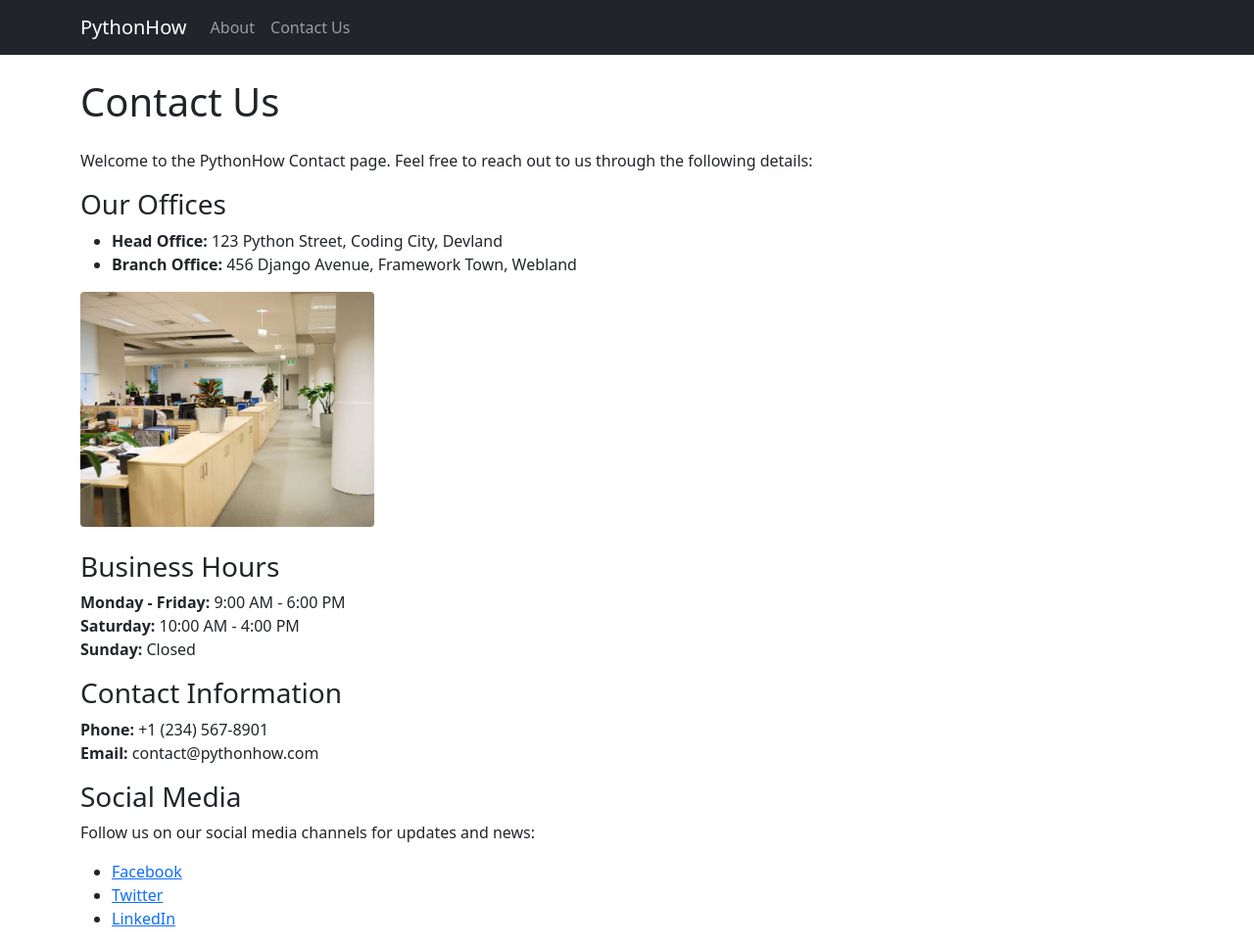
After one commit to reemmarji-03/Job-Application-Website, a Django app: page /contact/ in a window 1280 px wide. The commit adds this page. Shown: the whole page at 98% size. Run offline with Django 5.2, Linux system fonts and the light colour scheme.

Commit message:
about us + contact us pages

```diff
--- a/job_application/templates/base.html
+++ b/job_application/templates/base.html
@@ -18,8 +18,8 @@
                   <li class="nav-item {% if request.path == '/about/' %}active{% endif %}">
                     <a class="nav-link" href="{% url 'about' %}">About</a>
                   </li>
-                  <li class="nav-item">
-                    <a class="nav-link" href="#">Contact</a>
+                  <li class="nav-item {% if request.path == '/contact/' %}active{% endif %}">
+                    <a class="nav-link" href="{% url 'contact' %}">Contact Us</a>
                   </li>
                 </ul>
               </div>
--- /dev/null
+++ b/job_application/templates/contact.html
@@ -0,0 +1,37 @@
+{% extends 'base.html' %}
+{% block content %}
+    <h1 class="mt-4 mb-4">Contact Us</h1>
+    <p>Welcome to the PythonHow Contact page. Feel free to reach out to us through the following details:</p>
+
+    <h3>Our Offices</h3>
+    <ul>
+        <li><strong>Head Office:</strong> 123 Python Street, Coding City, Devland</li>
+        <li><strong>Branch Office:</strong> 456 Django Avenue, Framework Town, Webland</li>
+    </ul>
+
+    {% load static %}
+    <img src="{% static 'images/image.png' %}" alt="Our Office" class="img-fluid rounded mb-4" style="max-width: 300px;">
+
+    <h3>Business Hours</h3>
+    <p>
+        <strong>Monday - Friday:</strong> 9:00 AM - 6:00 PM<br>
+        <strong>Saturday:</strong> 10:00 AM - 4:00 PM<br>
+        <strong>Sunday:</strong> Closed
+    </p>
+
+    <h3>Contact Information</h3>
+    <p>
+        <strong>Phone:</strong> +1 (234) 567-8901<br>
+        <strong>Email:</strong> contact@pythonhow.com
+    </p>
+
+    <h3>Social Media</h3>
+    <p>
+        Follow us on our social media channels for updates and news:
+        <ul>
+            <li><a href="https://facebook.com/pythonhow" target="_blank">Facebook</a></li>
+            <li><a href="https://twitter.com/pythonhow" target="_blank">Twitter</a></li>
+            <li><a href="https://linkedin.com/company/pythonhow" target="_blank">LinkedIn</a></li>
+        </ul>
+    </p>
+{% endblock %}
--- a/job_application/urls.py
+++ b/job_application/urls.py
@@ -3,5 +3,6 @@ from . import views
 
 urlpatterns = [
     path('', views.index, name='index'),
-    path('about/', views.about, name='about')
+    path('about/', views.about, name='about'),
+    path('contact/', views.contact, name='contact'),
 ]
--- a/job_application/views.py
+++ b/job_application/views.py
@@ -21,3 +21,6 @@ def index(request):
 
 def about(request):
     return render(request, "about.html")
+
+def contact(request):
+    return render(request, 'contact.html')
--- a/mysite/settings.py
+++ b/mysite/settings.py
@@ -116,9 +116,13 @@ USE_TZ = True
 # Static files (CSS, JavaScript, Images)
 # https://docs.djangoproject.com/en/5.1/howto/static-files/
 
-STATIC_URL = 'static/'
+STATIC_URL = '/static/'
 
 # Default primary key field type
 # https://docs.djangoproject.com/en/5.1/ref/settings/#default-auto-field
 
 DEFAULT_AUTO_FIELD = 'django.db.models.BigAutoField'
+
+STATICFILES_DIRS = [
+    BASE_DIR / "static",  # Project-level static folder
+]
```
Also changed, not shown: job_application/templates/about.html (+29 -1 lines), db.sqlite3, job_application/admin.py (line endings or trailing spaces), job_application/static/images/image.png (added).
